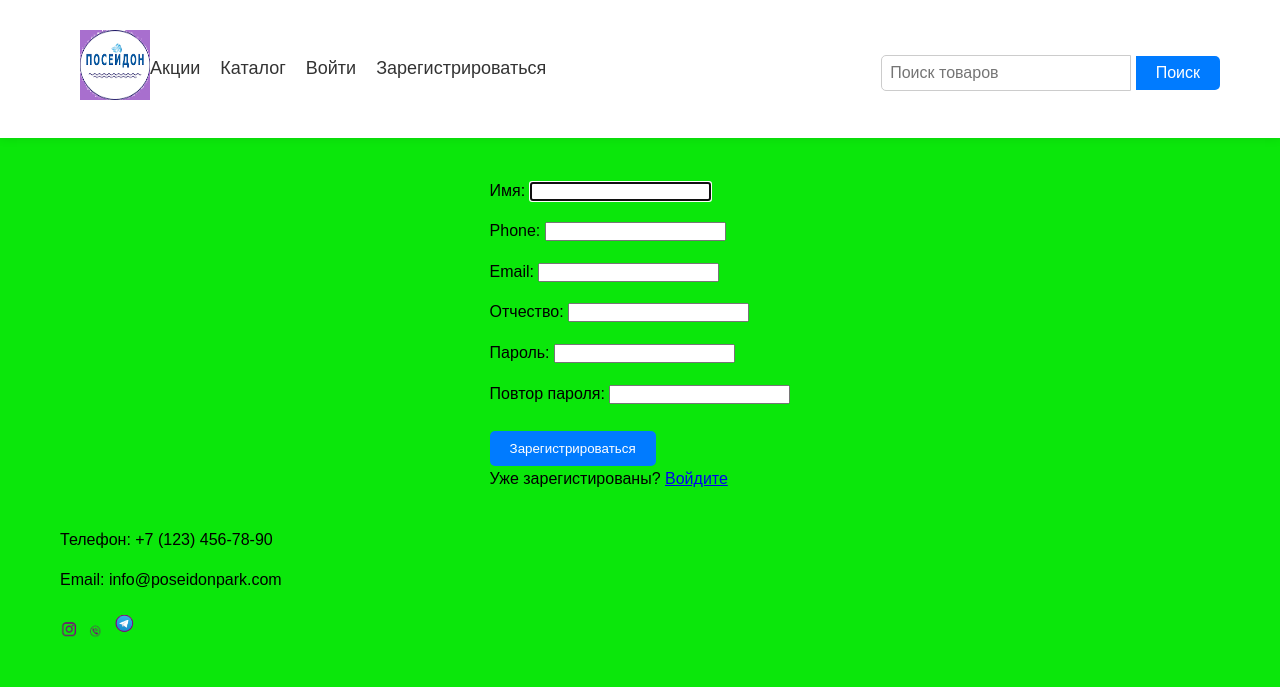
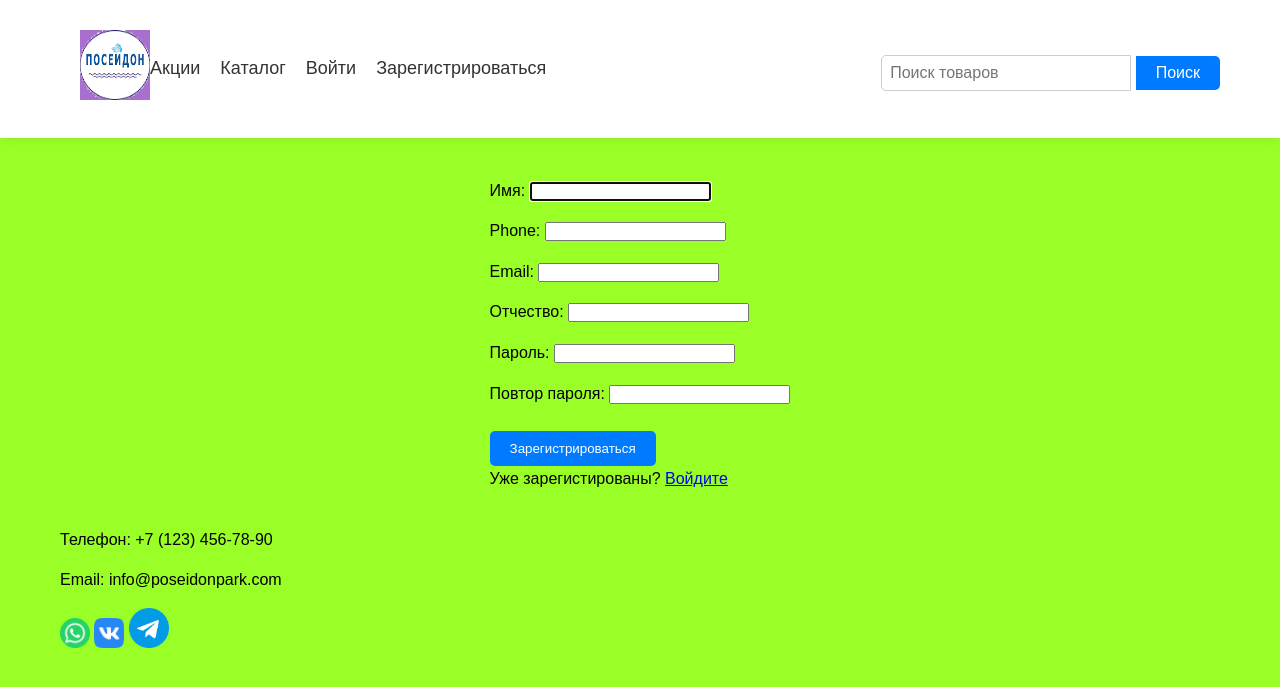
Before and after one commit to grimmaaaa/dima-poseidon, a Django app: page /main/register/ in a window 1280 px wide. Shown: the top 687 px of the page. Run offline with Django 5.2, Linux system fonts and the light colour scheme.

Commit message:
dfdgfhghfgjh

```diff
--- a/main/templates/main/footer.html
+++ b/main/templates/main/footer.html
@@ -4,9 +4,9 @@
         <p align="left">Телефон: +7 (123) 456-78-90</p>
         <p align="left">Email: info@poseidonpark.com</p>
         <div class="social-links">
-            <a href="https://instagram.com/"><img src="{% static 'main/images/инста.png' %}" alt=VK" alt="width="30" height="30"></a>
-            <a href="https://www.youtube.com/watch?v=dQw4w9WgXcQ"><img src="{% static 'main/images/трубка.png' %}" alt="Telegram" alt="width="30" height="30"></a>
-            <a href="https://whatsapp.com/"><img src="{% static 'main/images/тг.png' %}" alt="Telegram" alt="width="40" height="40"></a>
+            <a href="https://instagram.com/"><img src="{% static 'main/images/social.png' %}" alt=VK" alt="width="30" height="30"></a>
+            <a href="https://www.youtube.com/watch?v=dQw4w9WgXcQ"><img src="{% static 'main/images/vk.png' %}" alt="Telegram" alt="width="30" height="30"></a>
+            <a href="https://whatsapp.com/"><img src="{% static 'main/images/telegram.png' %}" alt="Telegram" alt="width="40" height="40"></a>
         </div>
     </div>
 </footer>
--- a/main/templates/main/login.html
+++ b/main/templates/main/login.html
@@ -9,7 +9,7 @@
 
     <title>Вход в систему</title>
 </head>
-<body style="background-color: rgb(11, 231, 11);">
+<body style="background-color: rgb(203, 255, 15);">
 
 {% include 'main/header.html' %}
 
--- a/main/templates/main/register.html
+++ b/main/templates/main/register.html
@@ -8,7 +8,7 @@
 
     <title>Регистрация</title>
 </head>
-<body style="background-color: rgb(11, 231, 11);">
+<body style="background-color: rgb(154, 255, 38);">
 
 {% include 'main/header.html' %}
 
```
Also changed, not shown: main/static/main/images/social.png (added), main/static/main/images/telegram.png (added), main/static/main/images/vk.png (added).
